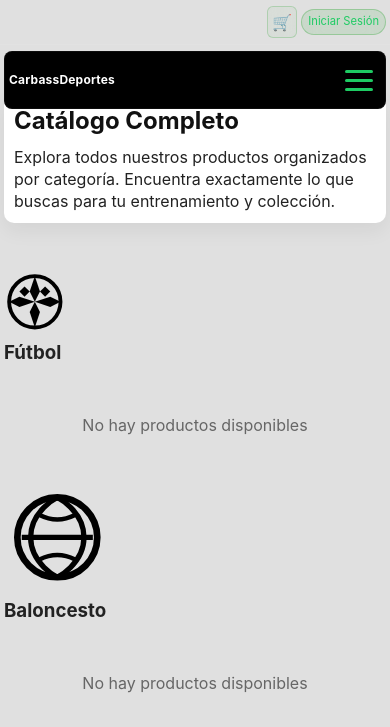
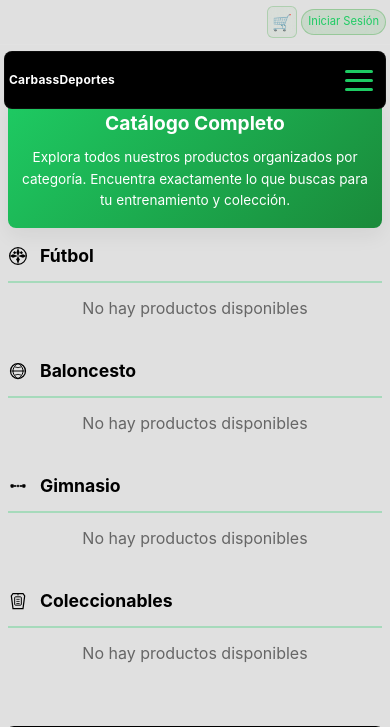
Before and after one commit to bercun/carbassdeportes, a PHP site: page /tu-proyecto/catalogo.html in a window 390 px wide. Shown: the top 727 px of the page. Run offline with PHP 8.4, Linux system fonts and the light colour scheme; data that the repository does not hold is empty.

Commit message:
fix css catalogo

```diff
--- a/styles.css
+++ b/styles.css
@@ -330,6 +330,46 @@ body {
   max-width: 100%;
 }
 
+/* Layout para páginas sin sidebar (catálogo) */
+.layout-single-column {
+  display: grid;
+  grid-template-columns: 1fr;
+  max-width: 1400px;
+  margin: 16px auto;
+  padding: 0 16px;
+  box-sizing: border-box;
+}
+
+/* Grid de productos en catálogo - desktop */
+.layout-single-column .grid {
+  grid-template-columns: repeat(auto-fill, minmax(280px, 1fr));
+  gap: 20px;
+  margin-bottom: 40px;
+}
+
+/* Presentación del catálogo */
+.layout-single-column .presentacion {
+  background: linear-gradient(135deg, var(--verde) 0%, #1a8a3a 100%);
+  color: white;
+  padding: 40px;
+  border-radius: 12px;
+  margin-bottom: 40px;
+  text-align: center;
+}
+
+.layout-single-column .presentacion h2 {
+  font-size: 2.5rem;
+  margin-bottom: 16px;
+  color: white;
+}
+
+.layout-single-column .presentacion p {
+  font-size: 1.1rem;
+  max-width: 800px;
+  margin: 0 auto;
+  line-height: 1.6;
+}
+
 /* ===========================================
    ASIDE IZQUIERDO Y PROMOCIÓN
    DESKTOP FIRST - 1200px+
@@ -638,6 +678,23 @@ aside.left {
   justify-content: space-between;
   align-items: center;
   margin: 3rem 0;
+  padding-bottom: 12px;
+  border-bottom: 2px solid rgba(30, 203, 99, 0.3);
+}
+
+.section-title h3 {
+  display: flex;
+  align-items: center;
+  gap: 12px;
+  font-size: 1.8rem;
+  color: var(--negro);
+  font-weight: 700;
+  margin: 0;
+}
+
+.section-icon {
+  width: 32px;
+  height: 32px;
 }
 
 .section-destacados {
@@ -2236,6 +2293,32 @@ body:has(.login-container) .navlinks {
     margin-top: 12px;
   }
 
+  .layout-single-column {
+    padding: 0 12px;
+  }
+
+  .layout-single-column .grid {
+    grid-template-columns: repeat(3, 1fr);
+    gap: 16px;
+  }
+
+  .layout-single-column .presentacion {
+    padding: 30px 20px;
+  }
+
+  .layout-single-column .presentacion h2 {
+    font-size: 2rem;
+  }
+
+  .section-title h3 {
+    font-size: 1.5rem;
+  }
+
+  .section-icon {
+    width: 28px;
+    height: 28px;
+  }
+
   aside.left {
     display: block;
     max-width: 100%;
@@ -2260,6 +2343,42 @@ body:has(.login-container) .navlinks {
     max-width: 100%;
   }
 
+  .layout-single-column {
+    padding: 0 8px;
+    margin: 12px auto;
+  }
+
+  .layout-single-column .grid {
+    grid-template-columns: repeat(2, 1fr);
+    gap: 12px;
+  }
+
+  .layout-single-column .presentacion {
+    padding: 24px 16px;
+    margin-bottom: 24px;
+  }
+
+  .layout-single-column .presentacion h2 {
+    font-size: 1.6rem;
+  }
+
+  .layout-single-column .presentacion p {
+    font-size: 0.95rem;
+  }
+
+  .section-title {
+    margin: 24px 0 16px 0;
+  }
+
+  .section-title h3 {
+    font-size: 1.3rem;
+  }
+
+  .section-icon {
+    width: 24px;
+    height: 24px;
+  }
+
   aside.left {
     padding: 10px;
     margin-bottom: 10px;
@@ -2306,6 +2425,28 @@ body:has(.login-container) .navlinks {
   .layout {
     gap: 8px;
     margin-top: 8px;
+  }
+
+  .layout-single-column .grid {
+    grid-template-columns: 1fr;
+    gap: 10px;
+  }
+
+  .layout-single-column .presentacion {
+    padding: 20px 12px;
+    margin-bottom: 20px;
+  }
+
+  .layout-single-column .presentacion h2 {
+    font-size: 1.4rem;
+  }
+
+  .section-title {
+    margin: 20px 0 12px 0;
+  }
+
+  .section-title h3 {
+    font-size: 1.2rem;
   }
 
   .grid {
@@ -2362,6 +2503,44 @@ body:has(.login-container) .navlinks {
     padding: 0;
   }
 
+  .layout-single-column {
+    padding: 0 4px;
+    margin: 8px auto;
+  }
+
+  .layout-single-column .grid {
+    grid-template-columns: 1fr;
+    gap: 8px;
+  }
+
+  .layout-single-column .presentacion {
+    padding: 16px 10px;
+    margin-bottom: 16px;
+    border-radius: 8px;
+  }
+
+  .layout-single-column .presentacion h2 {
+    font-size: 1.2rem;
+    margin-bottom: 10px;
+  }
+
+  .layout-single-column .presentacion p {
+    font-size: 0.85rem;
+  }
+
+  .section-title {
+    margin: 16px 0 10px 0;
+  }
+
+  .section-title h3 {
+    font-size: 1.1rem;
+  }
+
+  .section-icon {
+    width: 20px;
+    height: 20px;
+  }
+
   .site {
     padding: 0 4px;
     margin: 8px auto;
```
